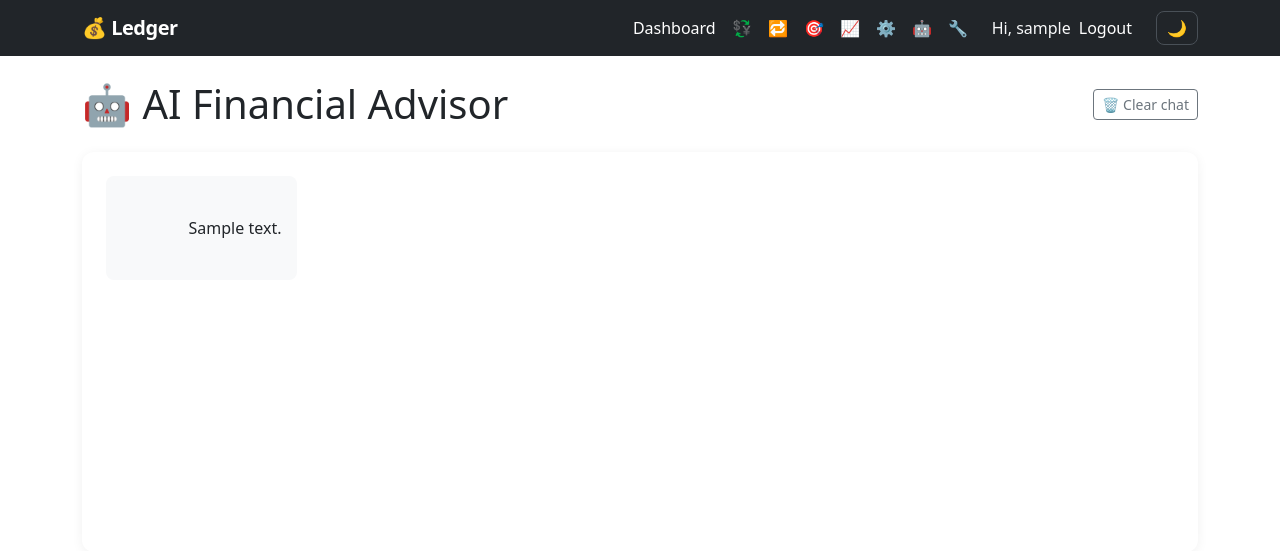
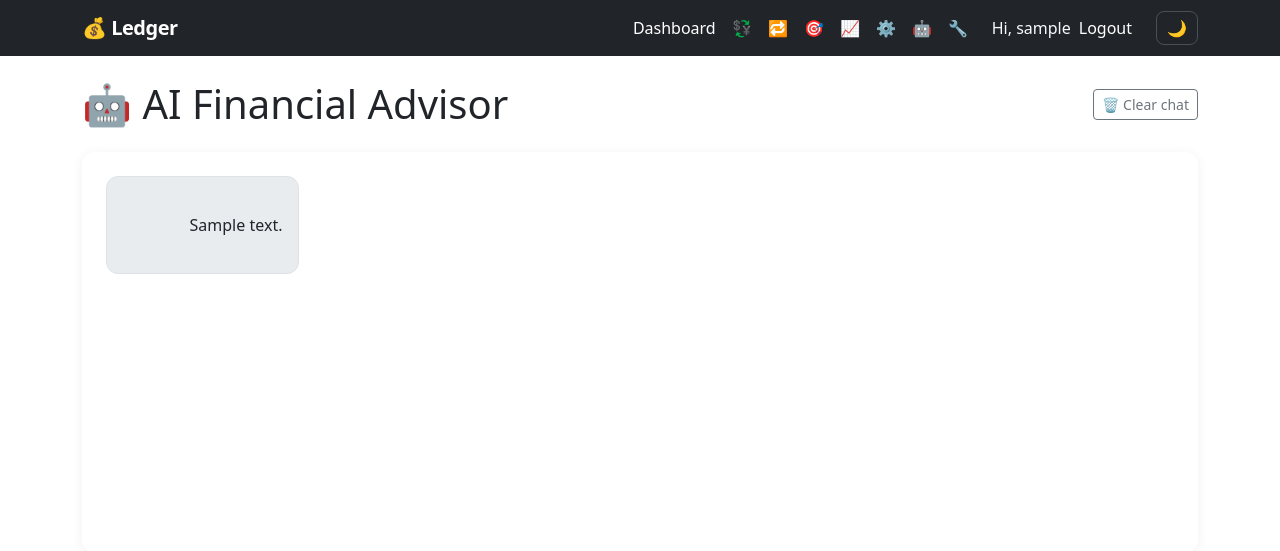
Before and after one commit to Pandazzy3/ledger, a Flask app: page /ai in a window 1280 px wide. Shown: the top 551 px of the page. Run offline with Flask 3, Linux system fonts and the light colour scheme; a user stored in the database is signed in; tables that the repository leaves empty hold one stand-in row (values such as "Sample post"); some libraries are stand-ins or nearby versions.

Commit message:
Fix AI chat bubble contrast in dark mode

```diff
--- a/templates/ai.html
+++ b/templates/ai.html
@@ -29,8 +29,7 @@
 
         {% for m in messages %}
         <div class="d-flex mb-3 {% if m.role == 'user' %}justify-content-end{% endif %}">
-            <div class="p-3 rounded-3 {% if m.role == 'user' %}bg-primary text-white{% else %}bg-light{% endif %}"
-                 style="max-width: 80%; white-space: pre-wrap;">
+            <div class="chat-bubble {% if m.role == 'user' %}chat-user{% else %}chat-assistant{% endif %}">
                 {{ m.content }}
             </div>
         </div>
@@ -46,6 +45,31 @@
     </form>
 </div>
 
+<style>
+    .chat-bubble {
+        max-width: 80%;
+        white-space: pre-wrap;
+        padding: 0.75rem 1rem;
+        border-radius: 12px;
+        line-height: 1.5;
+        word-wrap: break-word;
+    }
+    .chat-user {
+        background: #4f46e5;
+        color: #ffffff;
+    }
+    .chat-assistant {
+        background: var(--bs-secondary-bg);
+        color: var(--bs-body-color);
+        border: 1px solid var(--bs-border-color);
+    }
+    [data-bs-theme="dark"] .chat-assistant {
+        background: #2a2a3e;
+        color: #e5e7eb;
+        border-color: #3a3a4e;
+    }
+</style>
+
 <script>
 const chatForm = document.getElementById('chatForm');
 const chatInput = document.getElementById('chatInput');
@@ -59,9 +83,7 @@ function addMessage(role, text) {
     const wrap = document.createElement('div');
     wrap.className = 'd-flex mb-3' + (role === 'user' ? ' justify-content-end' : '');
     const bubble = document.createElement('div');
-    bubble.className = 'p-3 rounded-3 ' + (role === 'user' ? 'bg-primary text-white' : 'bg-light');
-    bubble.style.maxWidth = '80%';
-    bubble.style.whiteSpace = 'pre-wrap';
+    bubble.className = 'chat-bubble ' + (role === 'user' ? 'chat-user' : 'chat-assistant');
     bubble.textContent = text;
     wrap.appendChild(bubble);
     messagesEl.appendChild(wrap);
```
